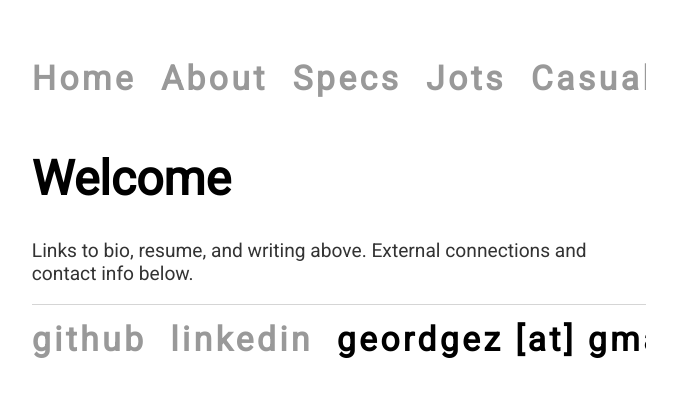
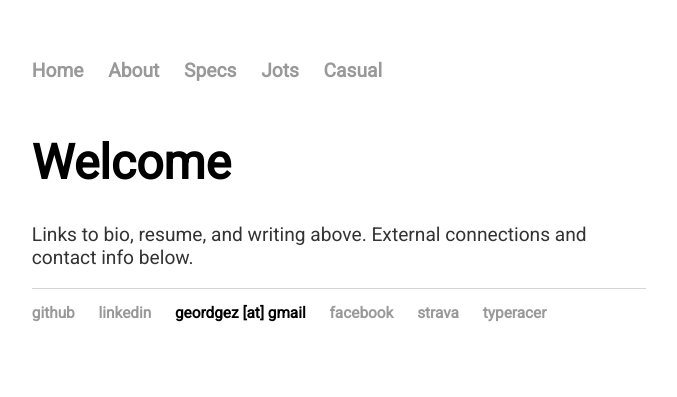
Before and after one commit to geordgez/geordgez.github.io, a Jekyll site: the page built from index.html, in a window 1280 px wide. Shown: the top 397 px of the page, without its empty margins (301-978 px from the left). Built offline with Jekyll 4.4.1, drawn with Linux system fonts in a browser that asks for light colours.

Commit message:
Undo dumb CSS changes

```diff
--- a/css/main.css
+++ b/css/main.css
@@ -80,11 +80,6 @@ ul.posts li {
     list-style: none;
 }
 
-li {
-    font-size: 3.75vmin;
-    letter-spacing: 0.1em;
-}
-
 hr {
   border: 0;
   height: 0;
```
